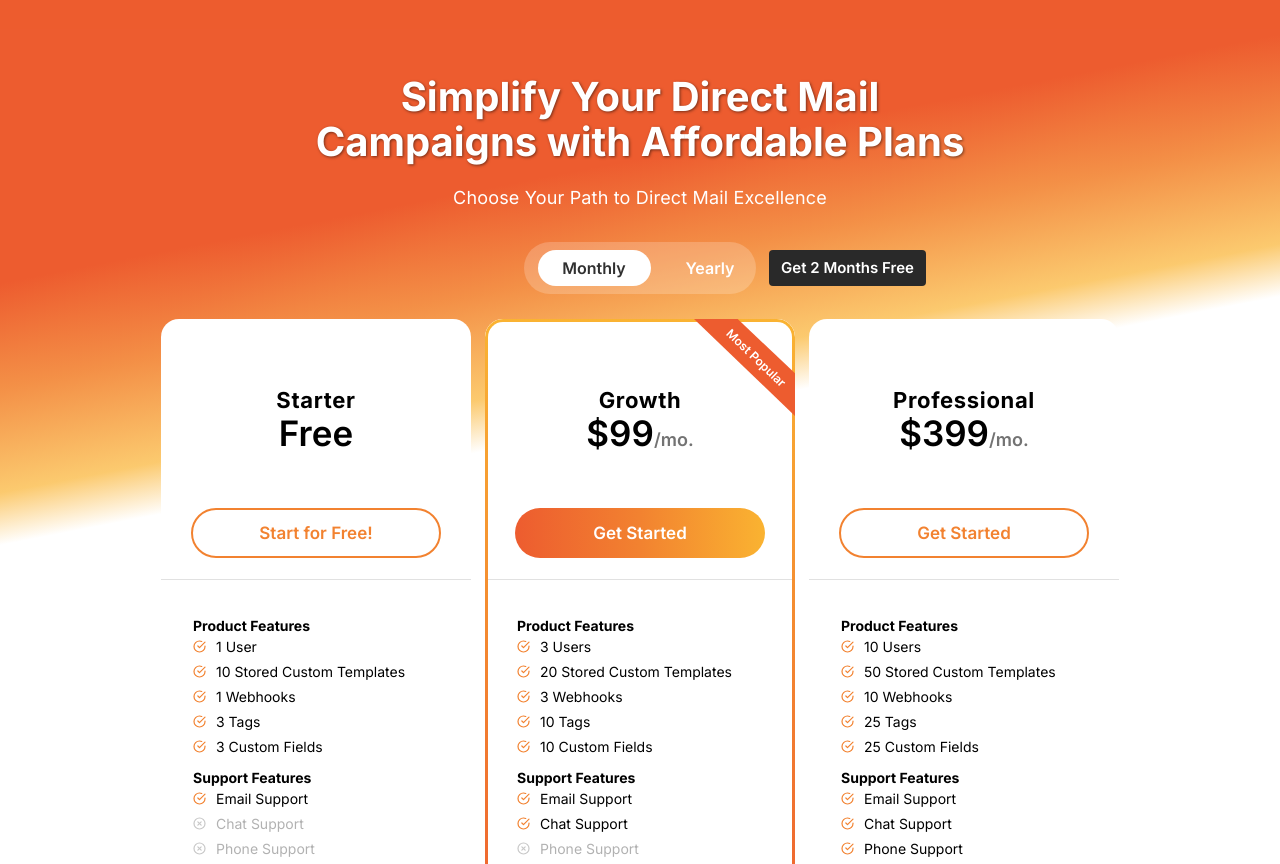
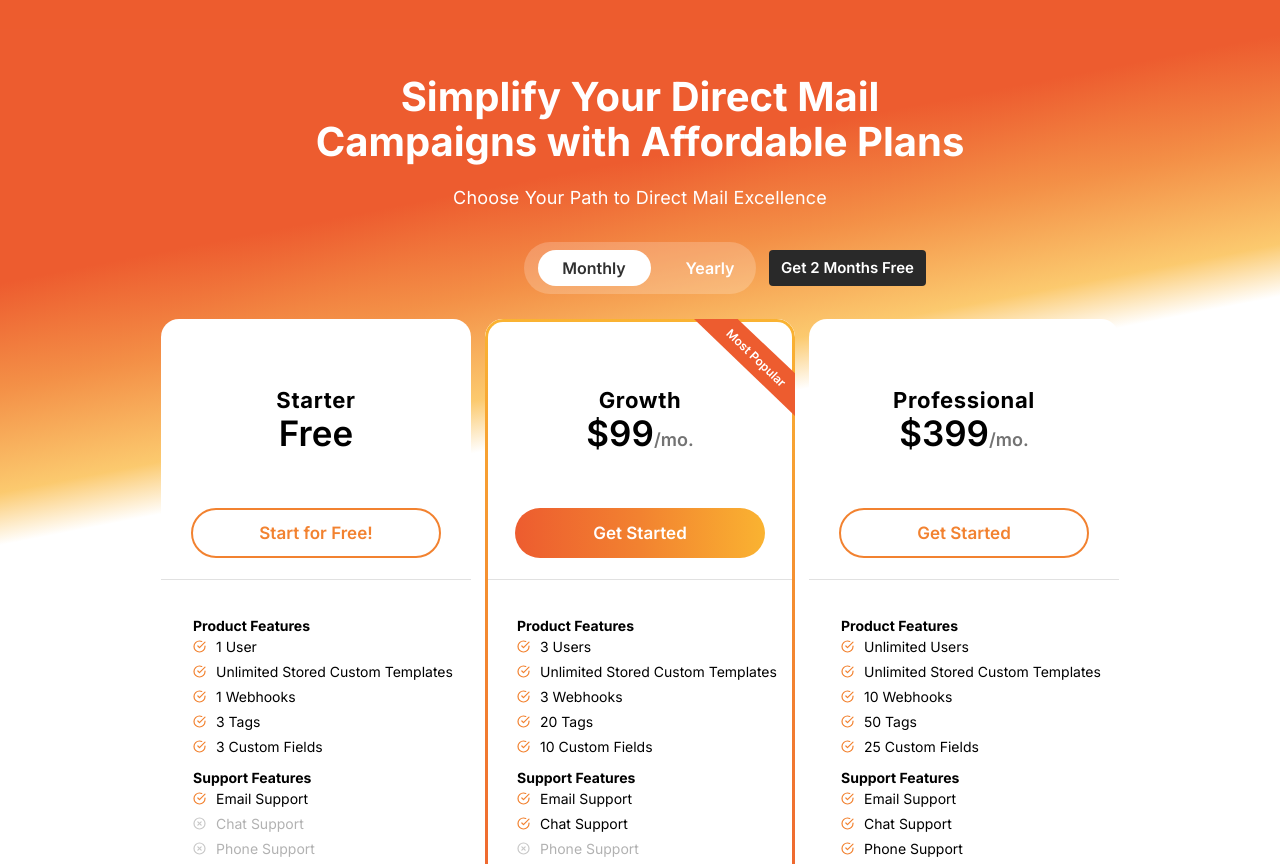
Before and after one commit to KaylaBragg/kaylapersonal, a Gatsby site in the folder olc-web-master/: page /pricing in a window 1280 px wide. Shown: the part 84-948 px from the top of the page. Built offline with nearby package versions, Linux system fonts and the light colour scheme; Gatsby itself is replaced by a stand-in of ours.

Commit message:
pricing updated

```diff
--- a/olc-web-master/src/components/HomePage/HeroSection/styles.scss
+++ b/olc-web-master/src/components/HomePage/HeroSection/styles.scss
@@ -1,6 +1,5 @@
 @import "../../../styles/mixins";
 @import "../../../index.scss"; // Corrected path assuming 'index.scss' is in the src/ root
-
 
 .heroSectionWrapper {
   width: 100%;
@@ -23,8 +22,7 @@
     line-height: 70px;
     font-size: 60px; // Default font size
     font-weight: bold; // Updated to 'bold'
-    font-family: 'Inter', sans-serif; // Ensured the font-family is correctly set
-    text-shadow: 1px 1px 3px rgba(0, 0, 0, 0.5); // Add a shadow to the text
+    font-family: "Inter", sans-serif; // Ensured the font-family is correctly set
     text-align: center;
 
     @media (max-width: 768px) {
--- a/olc-web-master/src/components/Pricing/PricingTabs/PricingCard/index.js
+++ b/olc-web-master/src/components/Pricing/PricingTabs/PricingCard/index.js
@@ -43,7 +43,7 @@ const PricingCard = ({ plan }) => {
                 src="../../../../assets/images/pricing/pricing-icon.svg"
                 alt="alt-image"
               />
-              <Typography>10 Stored Custom Templates</Typography>
+              <Typography>Unlimited Stored Custom Templates</Typography>
             </Box>
             <Box className="featureItem">
               <StaticImage
@@ -165,7 +165,7 @@ const PricingCard = ({ plan }) => {
                 src="../../../../assets/images/pricing/pricing-icon.svg"
                 alt="alt-image"
               />
-              <Typography>20 Stored Custom Templates</Typography>
+              <Typography>Unlimited Stored Custom Templates</Typography>
             </Box>
             <Box className="featureItem">
               <StaticImage
@@ -179,7 +179,7 @@ const PricingCard = ({ plan }) => {
                 src="../../../../assets/images/pricing/pricing-icon.svg"
                 alt="alt-image"
               />
-              <Typography>10 Tags</Typography>
+              <Typography>20 Tags</Typography>
             </Box>
             <Box className="featureItem">
               <StaticImage
@@ -274,14 +274,14 @@ const PricingCard = ({ plan }) => {
                 src="../../../../assets/images/pricing/pricing-icon.svg"
                 alt="alt-image"
               />
-              <Typography>10 Users</Typography>
+              <Typography>Unlimited Users</Typography>
             </Box>
             <Box className="featureItem">
               <StaticImage
                 src="../../../../assets/images/pricing/pricing-icon.svg"
                 alt="alt-image"
               />
-              <Typography>50 Stored Custom Templates</Typography>
+              <Typography>Unlimited Stored Custom Templates</Typography>
             </Box>
             <Box className="featureItem">
               <StaticImage
@@ -295,7 +295,7 @@ const PricingCard = ({ plan }) => {
                 src="../../../../assets/images/pricing/pricing-icon.svg"
                 alt="alt-image"
               />
-              <Typography>25 Tags</Typography>
+              <Typography>50 Tags</Typography>
             </Box>
             <Box className="featureItem">
               <StaticImage
--- a/olc-web-master/src/components/Teaser/HeroSection/styles.scss
+++ b/olc-web-master/src/components/Teaser/HeroSection/styles.scss
@@ -1,6 +1,5 @@
 @import "../../../styles/mixins";
 @import "../../../index.scss"; // Corrected path assuming 'index.scss' is in the src/ root
-
 
 .heroSectionWrapper {
   width: 100%;
@@ -23,8 +22,7 @@
     line-height: 70px;
     font-size: 60px; // Default font size
     font-weight: bold; // Updated to 'bold'
-    font-family: 'Inter', sans-serif; // Ensured the font-family is correctly set
-    text-shadow: 1px 1px 3px rgba(0, 0, 0, 0.5); // Add a shadow to the text
+    font-family: "Inter", sans-serif; // Ensured the font-family is correctly sets
     text-align: center;
 
     @media (max-width: 768px) {
--- a/olc-web-master/src/utils/data.js
+++ b/olc-web-master/src/utils/data.js
@@ -313,7 +313,7 @@ const createData = (name, calories, fat, carbs, protein) => {
 };
 
 const productFeatures = [
-  createData("Users", 1, 3, 10, "Unlimited"),
+  createData("Users", 1, 3, "Unlimited", "Unlimited"),
   createData(
     "Monthly Mailings Limit",
     "Unlimited",
@@ -322,6 +322,21 @@ const productFeatures = [
     "Unlimited"
   ),
   createData("Contacts", "Unlimited", "Unlimited", "Unlimited", "Unlimited"),
+  createData(
+    "Canvas Style Template Editor",
+    <Box className="iconWrapper">
+      <img src={Icon} alt="icon" />
+    </Box>,
+    <Box className="iconWrapper">
+      <img src={Icon} alt="icon" />
+    </Box>,
+    <Box className="iconWrapper">
+      <img src={Icon} alt="icon" />
+    </Box>,
+    <Box className="iconWrapper">
+      <img src={Icon} alt="icon" />
+    </Box>
+  ),
   createData("Stored Custom Templates", 10, 20, 50, "Unlimited"),
   createData(
     "API Keys (Test and Live)",
@@ -339,7 +354,7 @@ const productFeatures = [
     </Box>
   ),
   createData("Webhooks", 1, 3, 10, "Unlimited"),
-  createData("Tags", 3, 10, 25, "Unlimited"),
+  createData("Tags", 3, 20, 50, "Unlimited"),
   createData("Custom Fields", 3, 10, 25, "Unlimited"),
   createData(
     "Mailing History",
@@ -555,7 +570,7 @@ const products = [
   createData(
     "Integrations (Zapier/CRM)",
     <Box className="iconWrapper">
-      <img src={CrossIcon} alt="icon" />
+      <img src={Icon} alt="icon" />
     </Box>,
     <Box className="iconWrapper">
       <img src={Icon} alt="icon" />
@@ -570,7 +585,7 @@ const products = [
   createData(
     "Scheduled Mail",
     <Box className="iconWrapper">
-      <img src={Icon} alt="icon" />
+      <img src={CrossIcon} alt="icon" />
     </Box>,
     <Box className="iconWrapper">
       <img src={Icon} alt="icon" />
```
